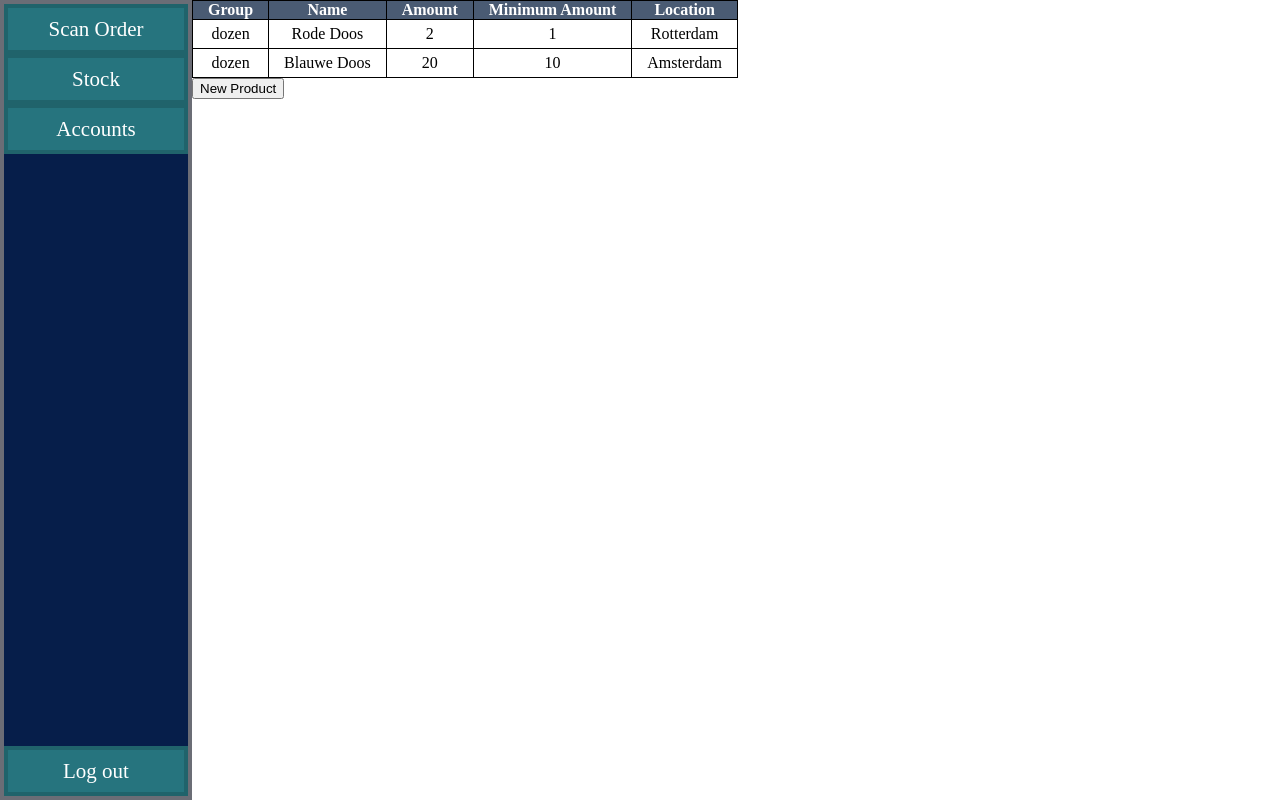
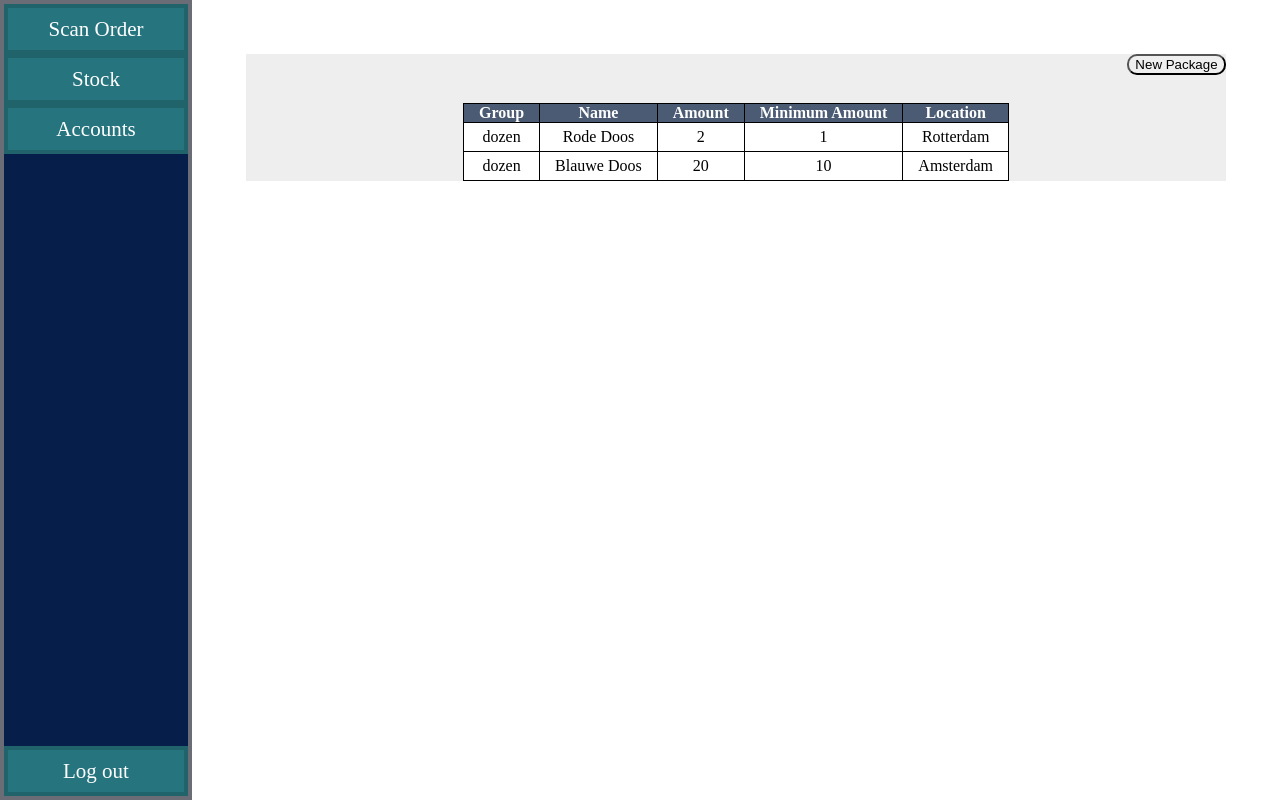
Before and after one commit to DaaromThomas/FrontendVdLelie_Angular, an Angular app: page /stock in a window 1280 px wide. Built offline with nearby package versions, Linux system fonts and the light colour scheme.

Commit message:
styling: made some style adjustments

```diff
--- a/src/app/stock/stock.component.css
+++ b/src/app/stock/stock.component.css
@@ -1,6 +1,13 @@
 .container{
-    flex: 1 1 auto;
+    display: block;
+    margin-left: auto;
+    margin-right: auto;
+    width: 90%;
+    background-color: #eeeeee;
+}
 
+.spacer{
+    padding-top: 5%;
 }
 
 td {
@@ -15,8 +22,14 @@ th {
 }
 
 table, th, td {
+    margin-left: auto;
+    margin-right: auto;
     border: 1px solid black;
     border-collapse: collapse;
+}
+
+tr {
+    background-color: #ffffff;
 }
 
 tr:hover {
@@ -28,10 +41,17 @@ td.editable:hover{
     color: white;
 }
 
+button {
+    float: right;
+    border-radius: 10px;
+}
+
 .add-package{
     width: fit-content;
     height: 100%;
     display: flex;
     justify-content: center;
     align-self: center;
+    margin-left: auto;
+    margin-right: auto;
 }
--- a/src/app/stock/stock.component.html
+++ b/src/app/stock/stock.component.html
@@ -1,4 +1,10 @@
+<div class="spacer"></div>
 <div class="container">
+    <button (click)="displayPackagePopup()">New Package</button>
+    <div class="add-package" *ngIf="displayPackage">
+        <app-add-package-popup class="package-popup" (addPackage)="addPackage($event)" (popupClosed)="onPopupClosed($event)"></app-add-package-popup>
+    </div>
+    <div class="spacer"></div>
     <table>
         <tbody>
             <tr>
@@ -21,8 +27,4 @@
             }
         </tbody>
     </table>
-    <button (click)="displayPackagePopup()">New Product</button>
-    <div class="add-package" *ngIf="displayPackage">
-        <app-add-package-popup class="package-popup" (addPackage)="addPackage($event)" (popupClosed)="onPopupClosed($event)"></app-add-package-popup>
-    </div>
 </div>
```
